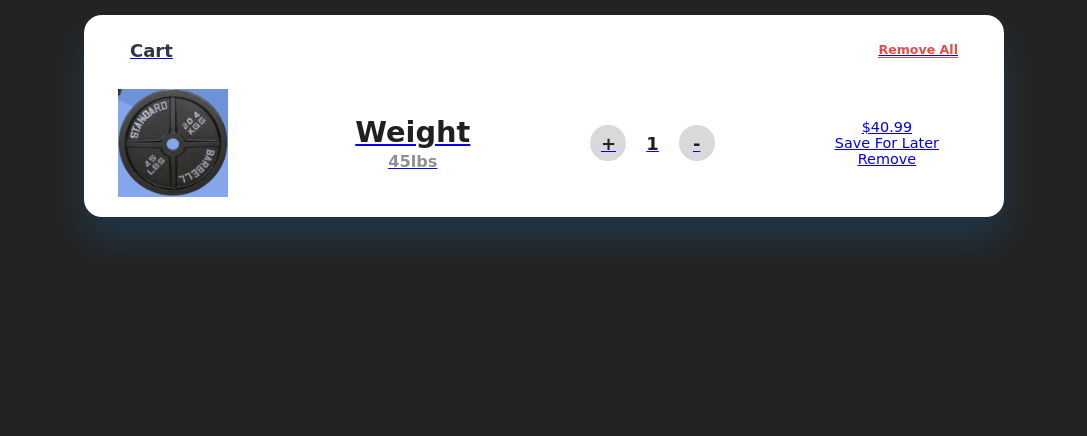
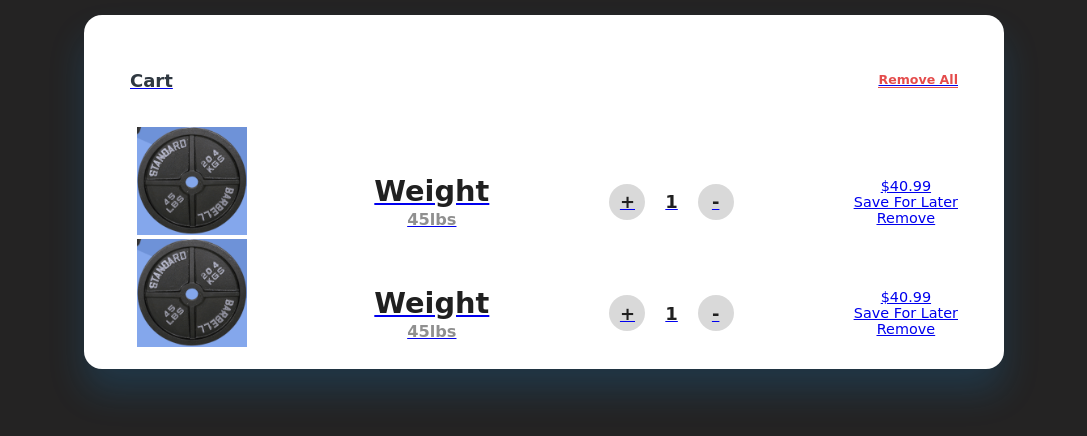
Before and after one commit to Ber-Vazq/GymRatRetreat, a plain HTML site: page cart.html in a window 1280 px wide. Shown: the part 138-574 px from the top of the page, without its empty margins (96-1183 px from the left). Drawn offline with Linux system fonts and the light colour scheme; a web font is replaced by a local one.

Commit message:
cart looking fineeeee

```diff
--- a/cart.html
+++ b/cart.html
@@ -64,6 +64,26 @@
                 <div class="remove"><u>Remove</u></div>
             </div>
         </div>
+        <div class="cart-items">
+            <div class="image-box">
+                <img src="./images/image.jpg" style="height: 120px;">
+            </div>
+            <div class="prod-desc">
+                <h1 class="title">Weight</h1>
+                <h3 class="subtitle">45lbs</h3>
+            </div>
+            <div class="counter">
+                <div class="btn">+</div>
+                <div class="count">1</div>
+                <div class="btn">-</div>
+            </div>
+            <div class="prices">
+                <div class="amount">$40.99</div>
+                <div class="save"><u>Save For Later</u></div>
+                <div class="remove"><u>Remove</u></div>
+            </div>
+        </div>
+    </div>
     </div>
 </body>
 
--- a/sylesheets/cart.css
+++ b/sylesheets/cart.css
@@ -1,6 +1,6 @@
 .item-container {
     width: auto;
-    height: 85%;
+    height: auto;
     background-color: #ffffff;
     border-radius: 20px;
     box-shadow: 0px 25px 40px #1687d933;
@@ -38,14 +38,13 @@
     border-bottom: 1px solid #E44C4C;
 }
 
-.cart-Items {
-    margin: 30px 30px;
+.cart-items {
+    margin: auto;
     width: 90%;
     height: 30%;
     display: flex;
     justify-content: space-between;
     align-items: center;
-
 }
 
 .image-box {
@@ -131,3 +130,7 @@
     font-weight: 900;
     color: #202020;
 }
+.item-container .cart-items .image-box {
+    margin-bottom: 45px;
+    border-radius: 5px;
+}
```
